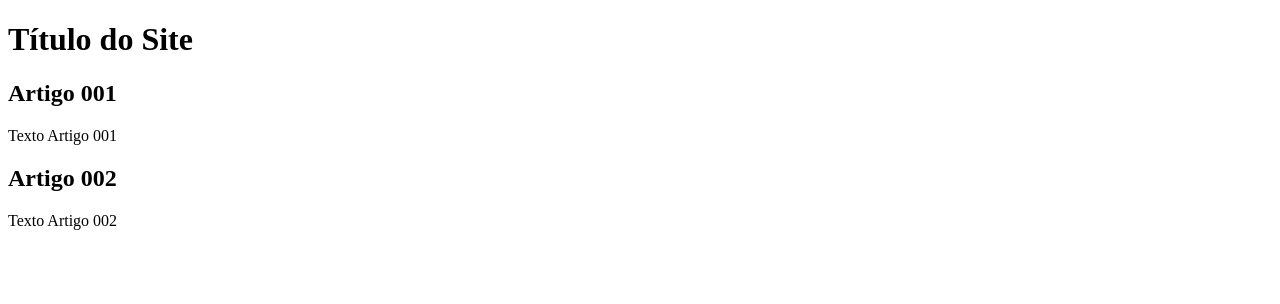
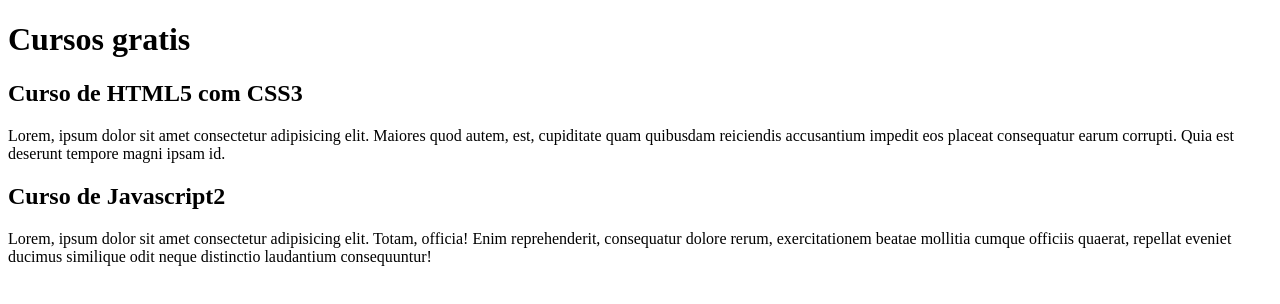
Before and after one commit to TinhoLima/Proejto-meusite, a plain HTML site: page index.html in a window 1280 px wide. Drawn offline with Linux system fonts and the light colour scheme.

Commit message:
Comecei a escrever o conteúdo

```diff
--- a/index.html
+++ b/index.html
@@ -9,15 +9,15 @@
 <body>
     <main>
         <header>
-            <h1>Título do Site</h1>
+            <h1>Cursos gratis</h1>
         </header>
         <article>
-            <h2>Artigo 001</h2>
-            <p>Texto Artigo 001</p>
+            <h2>Curso de HTML5 com CSS3</h2>
+            <p>Lorem, ipsum dolor sit amet consectetur adipisicing elit. Maiores quod autem, est, cupiditate quam quibusdam reiciendis accusantium impedit eos placeat consequatur earum corrupti. Quia est deserunt tempore magni ipsam id.</p>
         </article>
         <article>
-            <h2>Artigo 002</h2>
-            <p>Texto Artigo 002</p>
+            <h2>Curso de Javascript2</h2>
+            <p>Lorem, ipsum dolor sit amet consectetur adipisicing elit. Totam, officia! Enim reprehenderit, consequatur dolore rerum, exercitationem beatae mollitia cumque officiis quaerat, repellat eveniet ducimus similique odit neque distinctio laudantium consequuntur!</p>
         </article>
     </main>
 </body>
```
